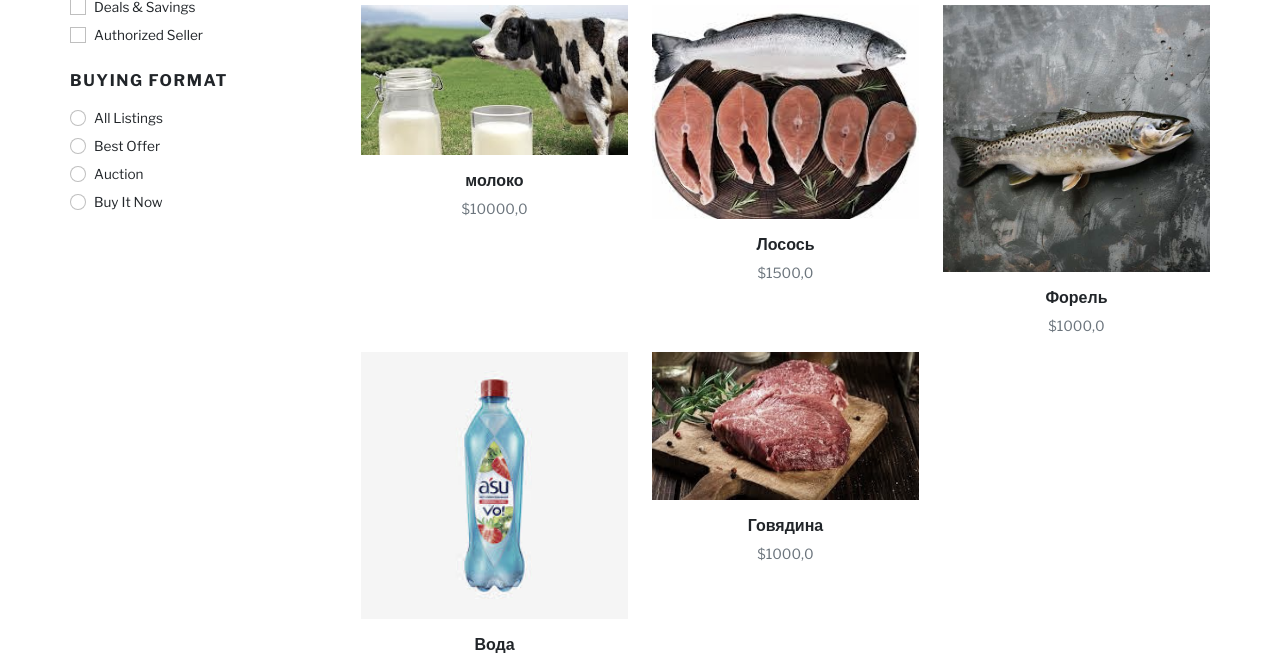
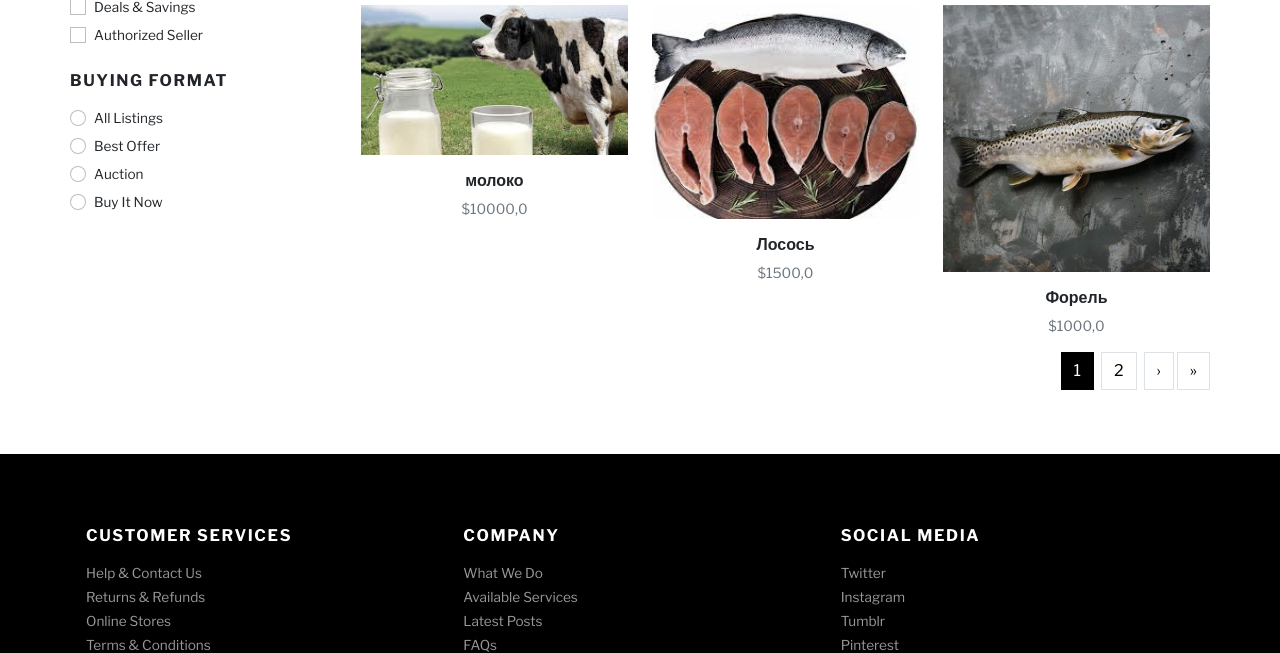
Before and after one commit to anvargram/grocery-store, a Django app: page /shop/ in a window 1280 px wide. Shown: the part 677-1330 px from the top of the page. Run offline with Django 5.2, Linux system fonts and the light colour scheme; data comes from the database, SQL or seed files in the repository; some libraries are stand-ins or nearby versions; some web fonts are replaced.

Commit message:
добавил пагинацию

```diff
--- a/diplomka/apps/home/templates/shop.html
+++ b/diplomka/apps/home/templates/shop.html
@@ -1,6 +1,6 @@
 {% extends 'base.html' %}
 {% load static %}
-{% block title%}
+{% block title %}
 Покупахтунг
 {% endblock %}
 
@@ -29,12 +29,10 @@
             <!-- SHOP SIDEBAR-->
             <div class="col-lg-3 order-2 order-lg-1">
                 <h5 class="text-uppercase mb-4">Categories</h5>
-                <div class="py-2 px-4 bg-dark text-white mb-3"><strong class="small text-uppercase fw-bold">Все, че
-                    есть</strong></div>
+                <div class="py-2 px-4 bg-dark text-white mb-3"><strong class="small text-uppercase fw-bold">Все, че есть</strong></div>
                 <ul class="list-unstyled small text-muted ps-lg-4 font-weight-normal">
                     {% for cat in categories %}
-                    <li class="mb-2"><a class="reset-anchor" href="{% url 'shop_slug' cat.slug %}">{{ cat.name }}</a>
-                    </li>
+                    <li class="mb-2"><a class="reset-anchor" href="{% url 'shop_slug' cat.slug %}">{{ cat.name }}</a></li>
                     {% endfor %}
                 </ul>
                 <h6 class="text-uppercase mb-3">Show only</h6>
@@ -86,11 +84,10 @@
                     <div class="col-lg-6 mb-2 mb-lg-0">
                         <p class="text-sm text-muted mb-0">Showing all results</p>
                     </div>
-
                 </div>
                 <div class="row">
                     <!-- PRODUCT-->
-                    {% for pro in products %}
+                    {% for pro in page_obj %}
                     <div class="col-lg-4 col-sm-6">
                         <div class="product text-center">
                             <div class="mb-3 position-relative">
@@ -101,23 +98,16 @@
                                 </a>
                                 {% else %}
                                 <a class="d-block" href="detail.html">
-                                    <img class="img-fluid w-100" src="path/to/default-image.jpg"
-                                         alt="Изображение отсутствует">
+                                    <img class="img-fluid w-100" src="path/to/default-image.jpg" alt="Изображение отсутствует">
                                 </a>
                                 {% endif %}
                                 <div class="product-overlay">
                                     <ul class="mb-0 list-inline">
-                                        <li class="list-inline-item m-0 p-0"><a class="btn btn-sm btn-outline-dark"
-                                                                                href="#!"><i
-                                                class="far fa-heart"></i></a></li>
+                                        <li class="list-inline-item m-0 p-0"><a class="btn btn-sm btn-outline-dark" href="#!"><i class="far fa-heart"></i></a></li>
                                         {% if user.is_authenticated %}
-                                        <li class="list-inline-item m-0 p-0"><a class="btn btn-sm btn-dark"
-                                                                                href="{% url 'detail' pro.pk %}">Go to
-                                            details</a></li>
+                                        <li class="list-inline-item m-0 p-0"><a class="btn btn-sm btn-dark" href="{% url 'detail' pro.pk %}">Go to details</a></li>
                                         {% else %}
-                                        <li class="list-inline-item m-0 p-0"><a class="btn btn-sm btn-dark"
-                                                                                href="{% url 'goreg'  %}">Зарегайся чтоб
-                                            видеть детали</a></li>
+                                        <li class="list-inline-item m-0 p-0"><a class="btn btn-sm btn-dark" href="{% url 'goreg'  %}">Зарегайся чтоб видеть детали</a></li>
                                         {% endif %}
                                     </ul>
                                 </div>
@@ -127,6 +117,41 @@
                         </div>
                     </div>
                     {% endfor %}
+                    <nav aria-label="Page navigation example">
+                        <ul class="pagination justify-content-center justify-content-lg-end">
+                            {% if page_obj.has_previous %}
+                            <li class="page-item mx-1">
+                                <a class="page-link" href="?page=1" aria-label="Previous">
+                                    <span aria-hidden="true">«</span>
+                                </a>
+                            </li>
+                            <li class="page-item mx-1">
+                                <a class="page-link" href="?page={{ page_obj.previous_page_number }}" aria-label="Previous">
+                                    <span aria-hidden="true">‹</span>
+                                </a>
+                            </li>
+                            {% endif %}
+
+                            {% for num in page_obj.paginator.page_range %}
+                            <li class="page-item mx-1 {% if num == page_obj.number %}active{% endif %}">
+                                <a class="page-link" href="?page={{ num }}">{{ num }}</a>
+                            </li>
+                            {% endfor %}
+
+                            {% if page_obj.has_next %}
+                            <li class="page-item ms-1">
+                                <a class="page-link" href="?page={{ page_obj.next_page_number }}" aria-label="Next">
+                                    <span aria-hidden="true">›</span>
+                                </a>
+                            </li>
+                            <li class="page-item ms-1">
+                                <a class="page-link" href="?page={{ page_obj.paginator.num_pages }}" aria-label="Next">
+                                    <span aria-hidden="true">»</span>
+                                </a>
+                            </li>
+                            {% endif %}
+                        </ul>
+                    </nav>
                 </div>
             </div>
         </div>
--- a/diplomka/apps/home/views.py
+++ b/diplomka/apps/home/views.py
@@ -3,7 +3,7 @@
 from . import models
 from .forms import ReviewForm
 from .models import ProductGallery
-from django.contrib.auth.models import User
+from django.core.paginator import Paginator
 
 
 
@@ -31,9 +31,13 @@
     else:
         category = None
 
+    paginator = Paginator(products, 6)
+    page_number = request.GET.get('page')
+    page_obj = paginator.get_page(page_number)
+
     context = {
         'categories': categories,
-        'products': products,
+        'page_obj': page_obj,
         'current_category': category,
     }
 
```
